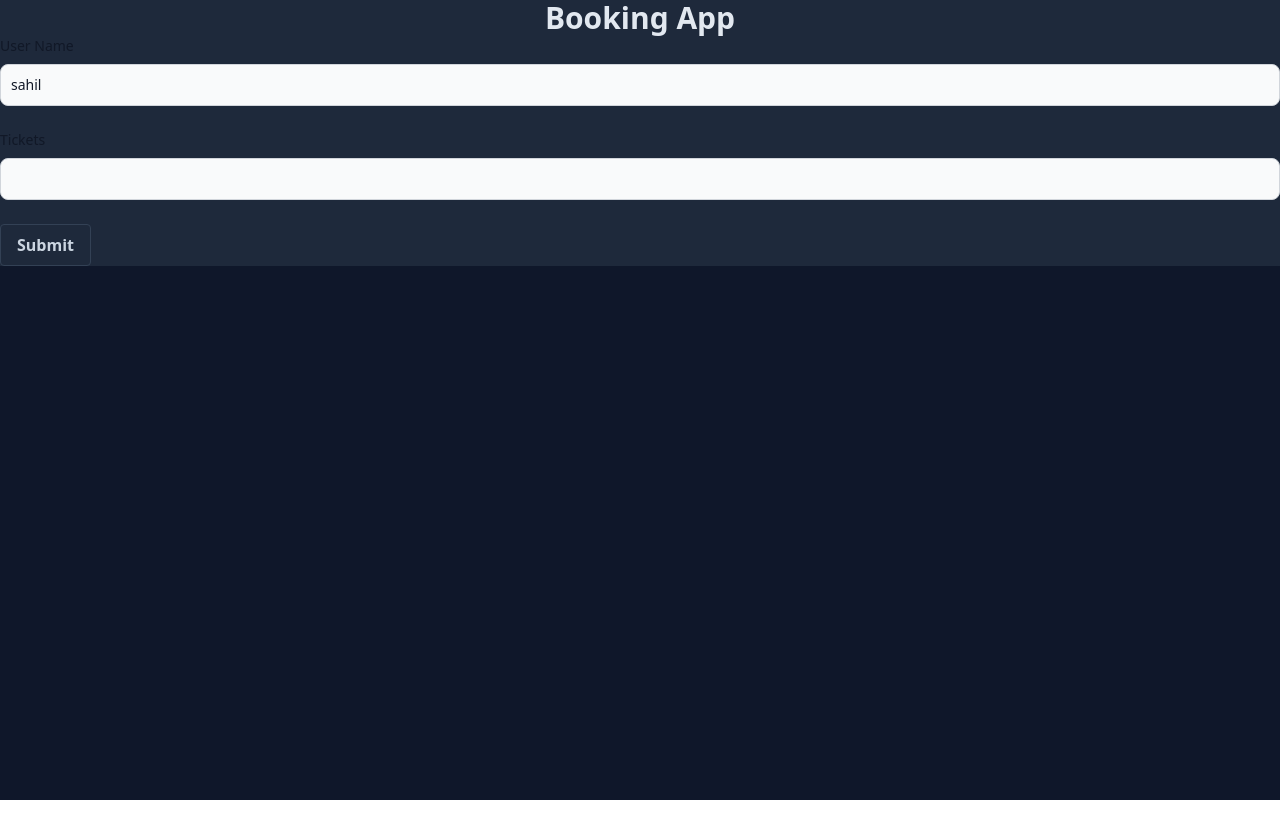
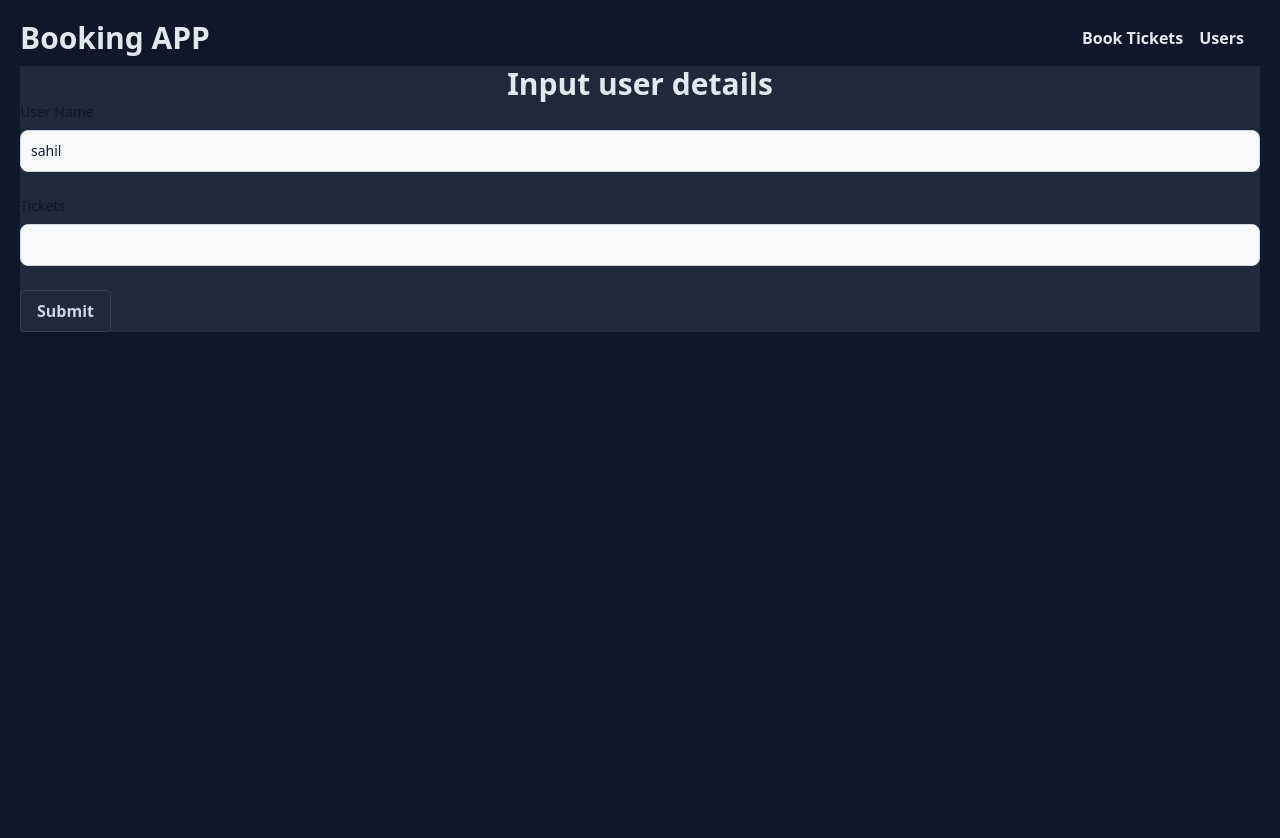
Before and after one commit to SahilMahale/Booking-App, a React (Vite) app in the folder booking-UI/: page /book in a window 1280 px wide. Shown: the top 838 px of the page. Before the commit the page ends 800 px from the top, so only its background shows below. Built offline with nearby package versions, Linux system fonts and the light colour scheme.

Commit message:
admin pages WIP

```diff
--- a/booking-UI/src/API/api.js
+++ b/booking-UI/src/API/api.js
@@ -15,4 +15,6 @@ const getBookingsList = async ()=> {
     return data
 
 }
+
+
 export  {getBookingsList}
--- a/booking-UI/src/Pages/Book.jsx
+++ b/booking-UI/src/Pages/Book.jsx
@@ -2,13 +2,11 @@ import React from 'react';
 import Forms from '../components/Forms';
 
 function Book() {
-  // const [count, setCount] = useState(0);
-
   return (
     <div className="bg-slate-900 min-h-screen">
       <div className="container mx-auto bg-slate-800 flex flex-col items-center">
         <h1 className="font-sans text-slate-200 text-3xl text-center font-bold ">
-          Booking App
+          Input user details
         </h1>
         <Forms />
       </div>
--- a/booking-UI/src/Pages/Root.jsx
+++ b/booking-UI/src/Pages/Root.jsx
@@ -1,36 +1,35 @@
 import React from 'react';
-import { useState } from 'react';
 import BookingList from '../components/BookingList';
-export default function Root() {
-  const [showTable, setShowTable] = useState(false);
+import { getBookingsList } from '../API/api';
+import Loading from '../components/Loading';
+import { useQuery } from '@tanstack/react-query';
+
+const useGetBookingList = () => {
+  const resp = useQuery({
+    queryKey: ['bookings'],
+    queryFn: getBookingsList,
+    refetchInterval: 10000,
+    refetchOnReconnect: true,
+    refetchOnWindowFocus: true,
+    refetchOnMount: true,
+  });
+  return resp;
+};
+const Root = () => {
+  const { data, isError, isLoading, isSuccess } = useGetBookingList();
   return (
-    <div className="bg-slate-900 min-h-screen">
-      <div className="container mx-auto bg-slate-800 flex flex-col items-center">
-        <h1 className="font-sans text-slate-200 text-3xl text-center font-bold">
-          Booking App
-        </h1>
-        <button
-          type="button"
-          className="text-white bg-gray-800 hover:bg-gray-900 text-2xl focus:outline-none focus:ring-4 focus:ring-gray-300 font-medium rounded-lg text-sm px-5 py-2.5 me-2 mb-2 dark:bg-gray-800 dark:hover:bg-gray-700 dark:focus:ring-gray-700 dark:border-gray-700"
-        >
-          <a href="/book">Book Tickets</a>
-        </button>
-        <button
-          type="button"
-          onClick={() => setShowTable(!showTable)}
-          className="text-white bg-gray-800 hover:bg-gray-900 text-2xl focus:outline-none focus:ring-4 focus:ring-gray-300 font-medium rounded-lg text-sm px-5 py-2.5 me-2 mb-2 dark:bg-gray-800 dark:hover:bg-gray-700 dark:focus:ring-gray-700 dark:border-gray-700"
-        >
-          Toggle Bookings list
-        </button>
-        {showTable && (
-          <>
-            <h2 className="font-sans text-slate-200 text-2xl text-center font-bold">
-              Table
-            </h2>
-            <BookingList />
-          </>
-        )}
-      </div>
+    <div className="container py-2 mx-auto rounded-md bg-slate-800 flex flex-col items-center">
+      {isLoading && <Loading />}
+      {!isError && isSuccess && (
+        <>
+          <h2 className="font-sans py-1 text-slate-200 text-2xl text-center font-bold">
+            Current Booking
+          </h2>
+          <BookingList data={data} />
+        </>
+      )}
     </div>
   );
-}
+};
+
+export default Root;
--- /dev/null
+++ b/booking-UI/src/Pages/Users.jsx
@@ -0,0 +1,11 @@
+import React from 'react';
+
+const Users = () => {
+  return (
+    <div className=" container mx-auto bg-slate-800">
+      <h1 className="text-3xl text-center font-bold text-slate-100">USERS!</h1>
+    </div>
+  );
+};
+
+export default Users;
--- a/booking-UI/src/Pages/index.js
+++ b/booking-UI/src/Pages/index.js
@@ -1,4 +1,5 @@
 import Book from "./Book";
 import Root from "./Root";
+import Users from "./Users";
 
-export {Book, Root}
+export {Book, Root,Users}
--- a/booking-UI/src/components/BookingList.jsx
+++ b/booking-UI/src/components/BookingList.jsx
@@ -1,24 +1,12 @@
 import React from 'react';
-import { getBookingsList } from '../API/api';
-import { useQuery } from '@tanstack/react-query';
 import Loading from './Loading';
 import Table from './Table';
 
-const useGetBookingList = () => {
-  const resp = useQuery({
-    queryKey: ['bookings'],
-    queryFn: getBookingsList,
-  });
-  return resp;
-};
-
-const BookingList = () => {
-  const { data, isError, isLoading } = useGetBookingList();
+const BookingList = ({ data }) => {
   const columns = ['User', 'Tickets'];
   return (
     <div>
-      {isLoading && <Loading />}
-      {!isError && !isLoading && <Table data={data} columns={columns} />}
+      <Table data={data} columns={columns} />
     </div>
   );
 };
--- /dev/null
+++ b/booking-UI/src/components/Navbar.jsx
@@ -0,0 +1,34 @@
+import React from 'react';
+import { Link, Outlet } from 'react-router-dom';
+
+const Navbar = ({ children }) => {
+  return (
+    <div className="bg-slate-900 mx-auto px-5 py-2.5 min-h-screen ">
+      <nav className=" text-gray-200 container mx-auto flex flex-wrap items-center justify-between">
+        <Link
+          to="/"
+          className="font-sans py-2.5 rounded-lg text-slate-200 text-3xl text-center font-bold hover:ring-sky-300 hover:ring-4 "
+        >
+          Booking APP
+        </Link>
+        <div className="px-2">
+          <Link
+            to="/book"
+            className="font-sans px-2 py-2.5 rounded-lg text-slate-200 text-base text-center font-bold hover:ring-sky-300 hover:ring-4 "
+          >
+            Book Tickets
+          </Link>
+          <Link
+            to="/users"
+            className="font-sans px-2 py-2.5 rounded-lg text-slate-200 text-base text-center font-bold hover:ring-sky-300 hover:ring-4 "
+          >
+            Users
+          </Link>
+        </div>
+      </nav>
+      {children}
+      <Outlet />
+    </div>
+  );
+};
+export default Navbar;
--- a/booking-UI/src/components/Table.jsx
+++ b/booking-UI/src/components/Table.jsx
@@ -4,7 +4,7 @@ import { PropTypes } from 'prop-types';
 const Table = ({ data, columns }) => {
   const list = ['a', 'b'];
   return (
-    <div className="relative overflow-x-auto">
+    <div className="py-2 relative overflow-x-auto ">
       <table className="w-full text-sm text-left rtl:text-right text-gray-500 dark:text-gray-400">
         <thead className="text-xs text-gray-700 uppercase bg-gray-50 dark:bg-gray-700 dark:text-gray-400">
           <tr>
```
Also changed, not shown: booking-UI/src/main.jsx (+18 -7 lines), 1 other file (tests, documents, lock files or other folders).
